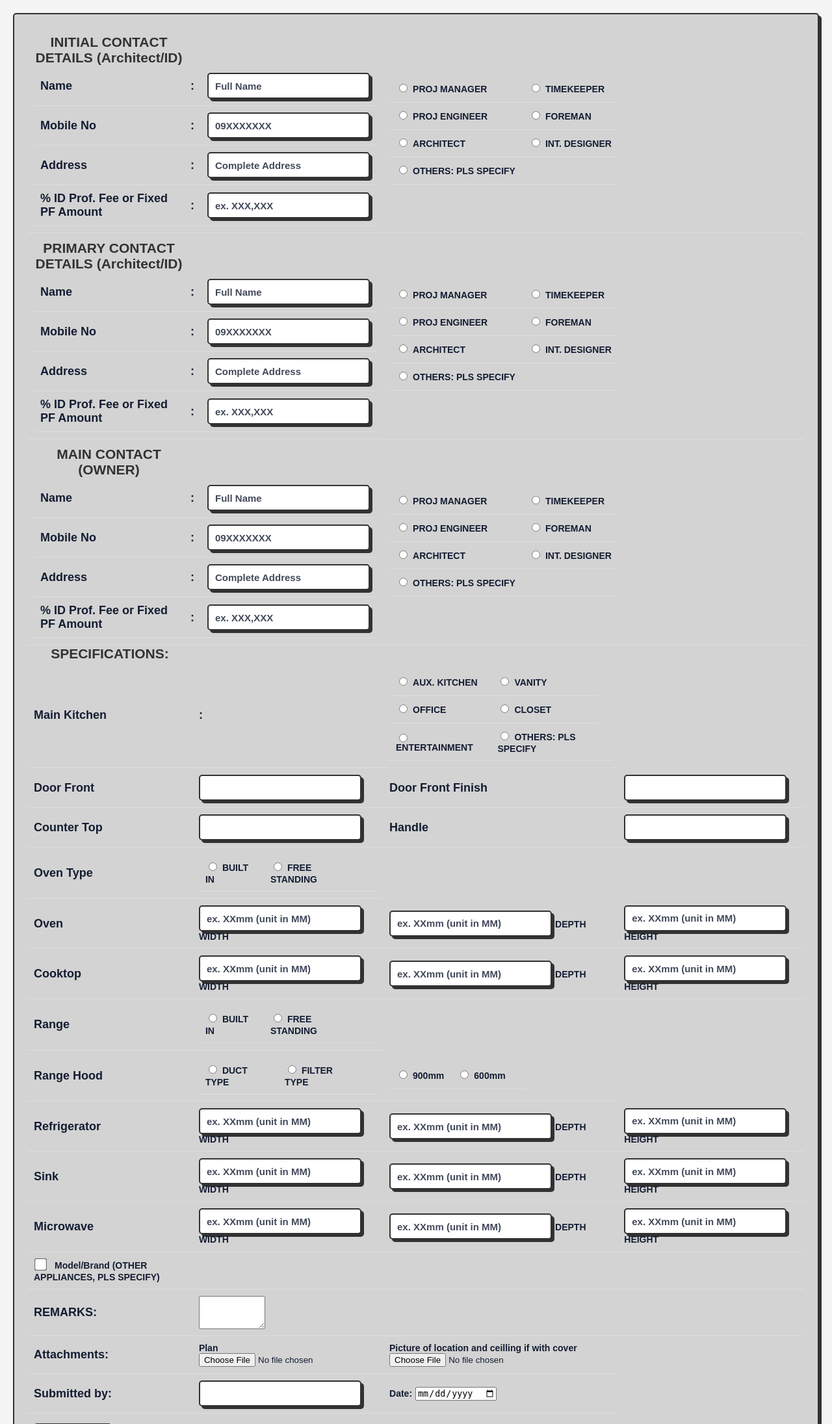
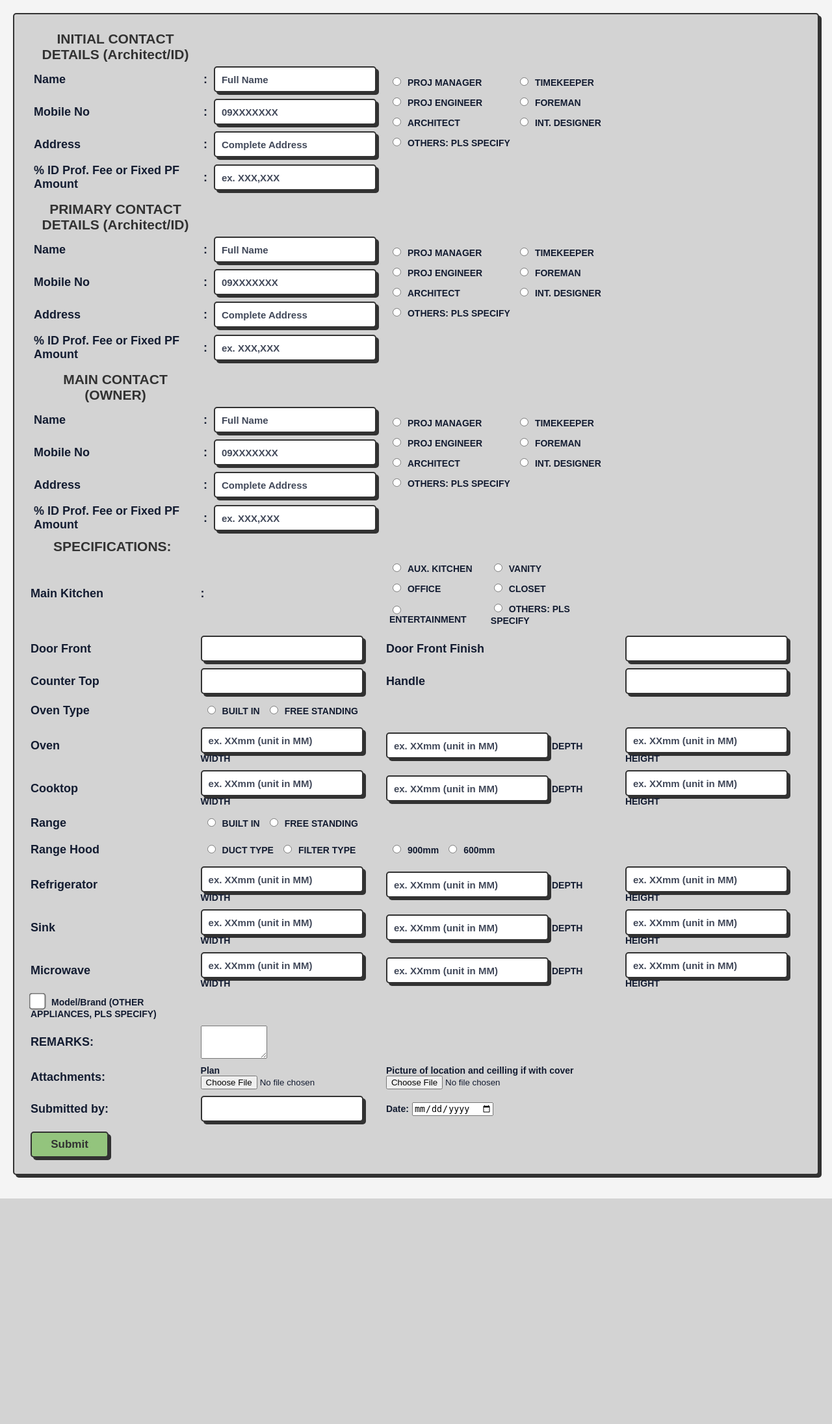
Before and after one commit to Dramos02/ReserveFiles, a PHP site: page /add.php in a window 1280 px wide. Shown: the top 2191 px of the page at 65% size. After the commit the page ends 1844 px from the top, so only its background shows below. Run offline with PHP 8.4, Linux system fonts and the light colour scheme.

Commit message:
NEW CSS FOR ADD.PHP

```diff
--- a/ravi(htdocs)FIREBASE-PHP/add.php
+++ b/ravi(htdocs)FIREBASE-PHP/add.php
@@ -415,8 +415,7 @@
   }
 
   td {
-    padding: 10px;
-    border-bottom: 1px solid #ddd;
+    padding: 5px;
     color: var(--font-color-sub);
     font-weight: 600;
     font-size: 18px;
@@ -434,6 +433,11 @@
     color: var(--font-color);
     padding: 5px 10px;
     outline: none;
+}
+
+input[type="text"]:hover {
+  transform: scale(1.2);
+  transition: transform 0.3s ease-in-out;
 }
 
 .input::placeholder {
@@ -480,11 +484,21 @@
 
   input[type="checkbox"] {
     margin-right: 10px;
-    transform: scale(1.5);
+    transform: scale(2);
   }
 
   label {
     font-size: 14px;
     font-weight: bold;
   }
+
+  input[type="radio"]{
+    margin-right:  5px;
+    transform: scale(1);
+    transition: transform 0.3s ease-in-out;
+  }
+
+  input[type="radio"]:hover {
+  transform: scale(1.5);
+}
 </style>
```
